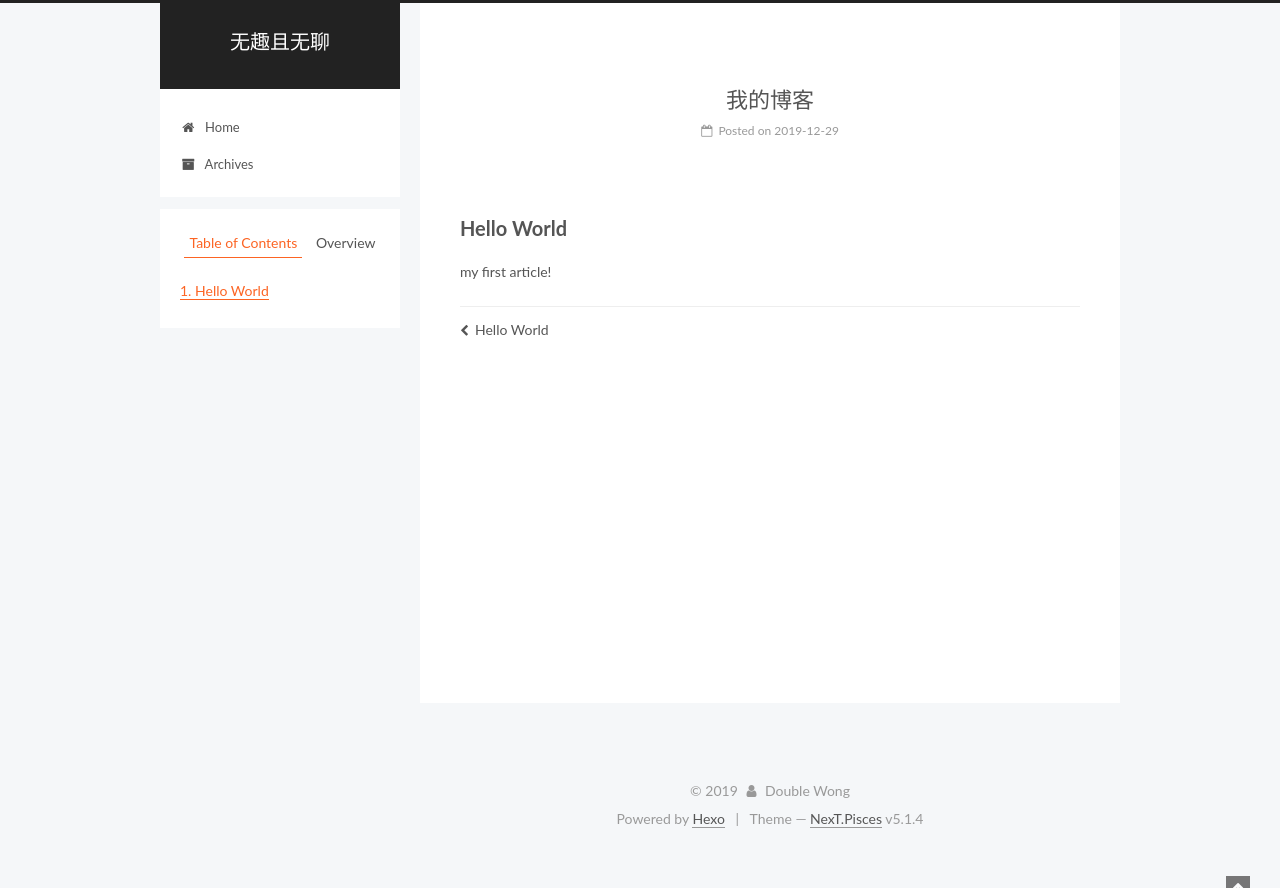
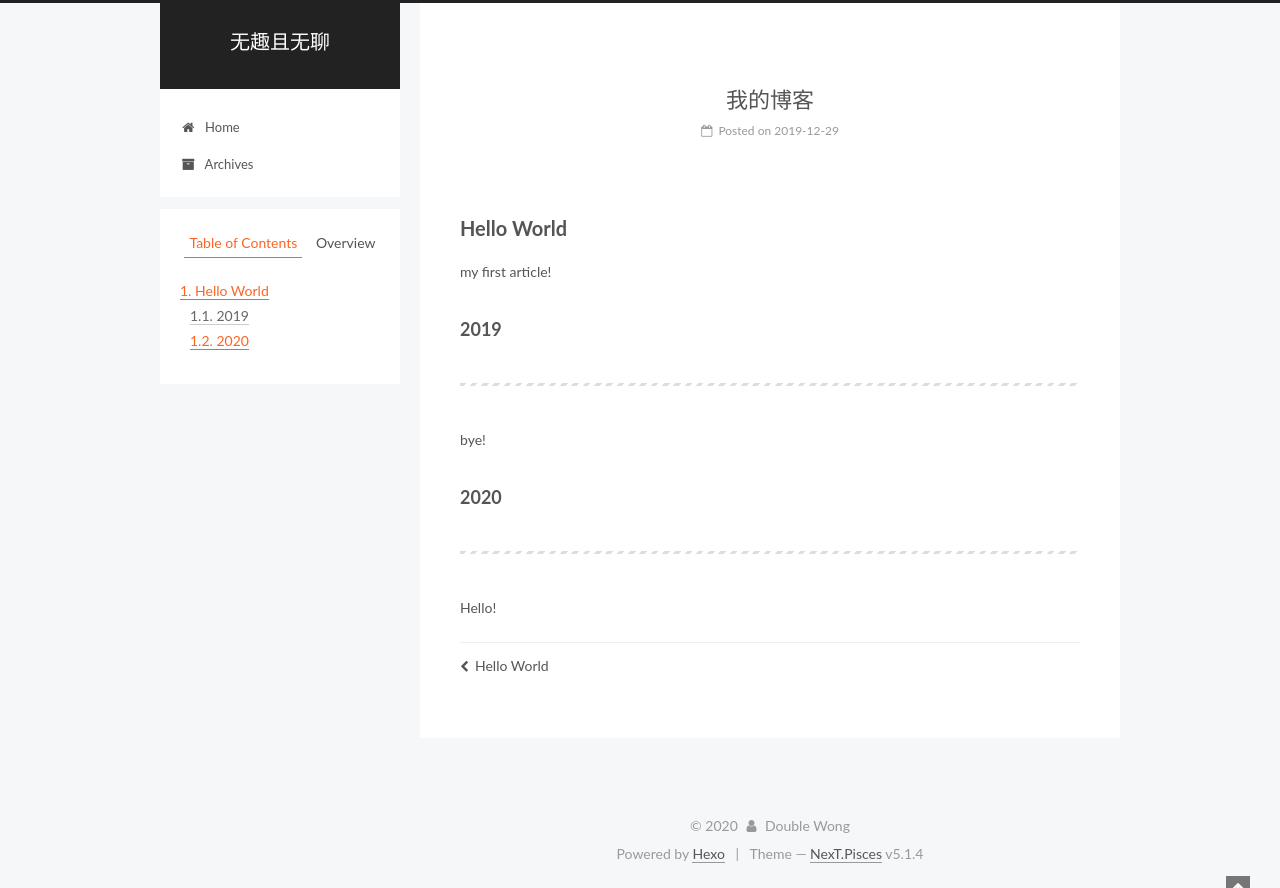
Before and after one commit to WZRunfree/Blog, a plain HTML site: page 2019/12/29/我的博客/index.html in a window 1280 px wide. Before the commit the page ends 853 px from the top, so only its background shows below. Drawn offline with Linux system fonts and the light colour scheme.

Commit message:
Site updated: 2020-01-01 16:18:46

```diff
--- a/2019/12/29/我的博客/index.html
+++ b/2019/12/29/我的博客/index.html
@@ -79,15 +79,15 @@
 
 
 
-<meta name="description" content="Hello Worldmy first article!">
+<meta name="description" content="Hello Worldmy first article! 2019 bye! 2020 Hello!">
 <meta property="og:type" content="article">
 <meta property="og:title" content="我的博客">
 <meta property="og:url" content="https://zirunwang.github.io/2019/12/29/%E6%88%91%E7%9A%84%E5%8D%9A%E5%AE%A2/index.html">
 <meta property="og:site_name" content="无趣且无聊">
-<meta property="og:description" content="Hello Worldmy first article!">
+<meta property="og:description" content="Hello Worldmy first article! 2019 bye! 2020 Hello!">
 <meta property="og:locale" content="en_US">
 <meta property="article:published_time" content="2019-12-29T13:14:29.000Z">
-<meta property="article:modified_time" content="2019-12-29T16:02:44.411Z">
+<meta property="article:modified_time" content="2020-01-01T08:17:34.877Z">
 <meta property="article:author" content="Double Wong">
 <meta name="twitter:card" content="summary">
 
@@ -300,6 +300,10 @@
 
 
         <h2 id="Hello-World"><a href="#Hello-World" class="headerlink" title="Hello World"></a>Hello World</h2><p>my first article!</p>
+<h3 id="2019"><a href="#2019" class="headerlink" title="2019"></a>2019</h3><hr>
+<p>bye!</p>
+<h3 id="2020"><a href="#2020" class="headerlink" title="2020"></a>2020</h3><hr>
+<p>Hello!</p>
 
 
     </div>
@@ -446,7 +450,7 @@
 
 
 
-              <div class="post-toc-content"><ol class="nav"><li class="nav-item nav-level-2"><a class="nav-link" href="#Hello-World"><span class="nav-number">1.</span> <span class="nav-text">Hello World</span></a></li></ol></div>
+              <div class="post-toc-content"><ol class="nav"><li class="nav-item nav-level-2"><a class="nav-link" href="#Hello-World"><span class="nav-number">1.</span> <span class="nav-text">Hello World</span></a><ol class="nav-child"><li class="nav-item nav-level-3"><a class="nav-link" href="#2019"><span class="nav-number">1.1.</span> <span class="nav-text">2019</span></a></li><li class="nav-item nav-level-3"><a class="nav-link" href="#2020"><span class="nav-number">1.2.</span> <span class="nav-text">2020</span></a></li></ol></li></ol></div>
 
 
           </div>
@@ -466,7 +470,7 @@
 
     <footer id="footer" class="footer">
       <div class="footer-inner">
-        <div class="copyright">&copy; <span itemprop="copyrightYear">2019</span>
+        <div class="copyright">&copy; <span itemprop="copyrightYear">2020</span>
   <span class="with-love">
     <i class="fa fa-user"></i>
   </span>
```
Also changed, not shown: 2019/12/29/hello-world/index.html (+1 -1 lines), archives/2019/12/index.html (+1 -1 lines), archives/2019/index.html (+1 -1 lines), archives/index.html (+1 -1 lines), index.html (+5 -1 lines).
